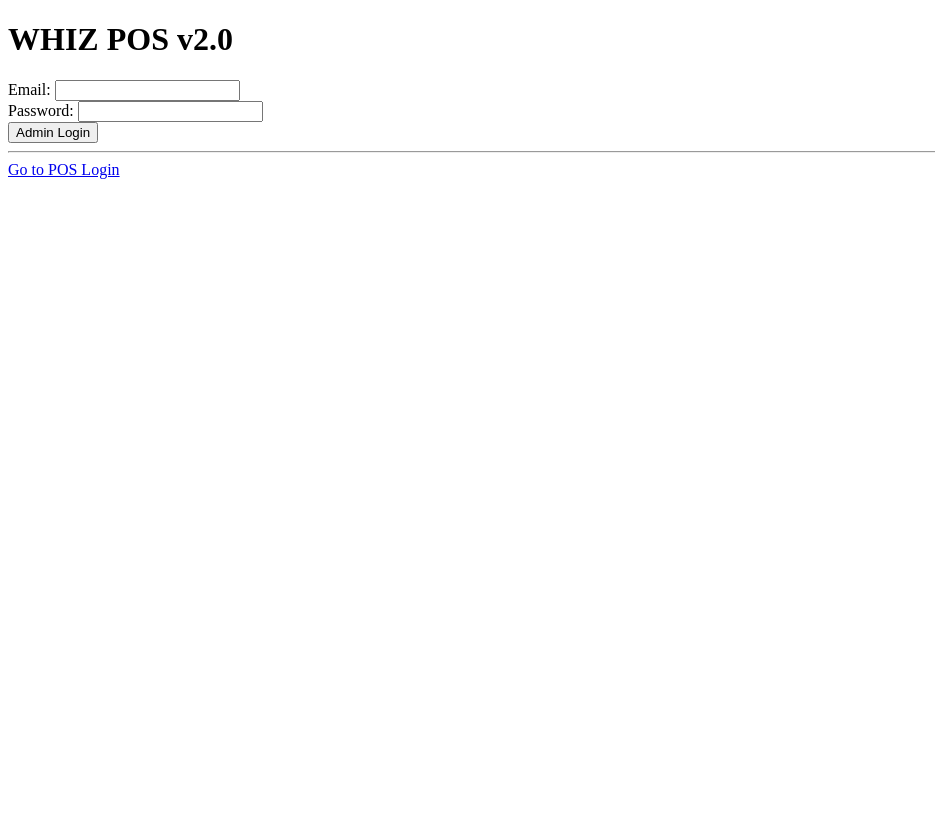
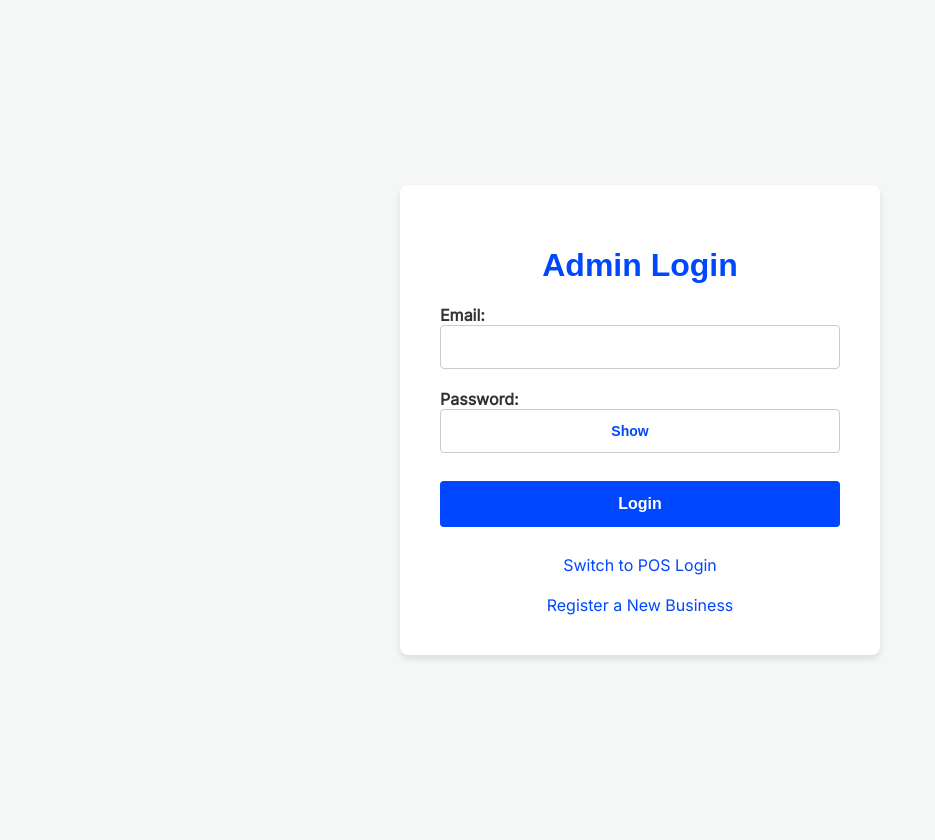
Before and after one commit to mburuwhiz/Whiz_POS, a Node server app: page /login in a window 1280 px wide. Shown: the whole page, without its empty margins (0-935 px from the left). Before the commit the page ends 179 px from the top, so only its background shows below. Run offline with Node 20, Linux system fonts and the light colour scheme; some libraries are stand-ins or nearby versions.

Commit message:
fix: Correct PIN validation and implement UI overhaul
This commit addresses user feedback by fixing a persistent PIN validation bug and implementing a significant user interface overhaul.

Key changes:
- **Bug Fix:** Corrected the HTML `pattern` attribute for all PIN input fields to `\d{4}`, ensuring that 4-digit PINs are now correctly validated.
- **UI Overhaul:**
  - Implemented a global stylesheet (`public/css/style.css`) with a professional design based on the specified deep royal blue and gold color scheme.
  - Redesigned all HTML pages (`login.html`, `pos-login.html`, `register-business.html`) to use the new styles for a modern and consistent look and feel.
  - Added "Show/Hide" buttons to all password, PIN, and registration code fields to improve usability, along with the necessary client-side JavaScript to power them.
- **Server-Side Validation:** Corrected the `User` model to use `minlength: 4` and `maxlength: 4` for robust server-side validation of PINs.

```diff
--- /dev/null
+++ b/public/css/style.css
@@ -0,0 +1,109 @@
+:root {
+    --primary-color: #0047FF; /* Deep Royal Blue */
+    --accent-color: #FFD700; /* Gold */
+    --text-color: #333;
+    --bg-color: #f4f7f6;
+    --container-bg: #ffffff;
+    --border-radius: 8px;
+    --box-shadow: 0 4px 6px rgba(0, 0, 0, 0.1);
+}
+
+body {
+    font-family: 'Inter', sans-serif;
+    background-color: var(--bg-color);
+    color: var(--text-color);
+    margin: 0;
+    padding: 20px;
+    display: flex;
+    justify-content: center;
+    align-items: center;
+    min-height: 100vh;
+}
+
+h1, h2 {
+    font-family: 'Poppins Bold', sans-serif;
+    color: var(--primary-color);
+    text-align: center;
+}
+
+.container {
+    background-color: var(--container-bg);
+    padding: 40px;
+    border-radius: var(--border-radius);
+    box-shadow: var(--box-shadow);
+    width: 100%;
+    max-width: 400px;
+}
+
+form {
+    display: flex;
+    flex-direction: column;
+    gap: 20px;
+}
+
+label {
+    font-weight: bold;
+    margin-bottom: 5px;
+}
+
+input[type="text"],
+input[type="email"],
+input[type="password"],
+select {
+    width: 100%;
+    padding: 12px;
+    border: 1px solid #ccc;
+    border-radius: 4px;
+    box-sizing: border-box;
+    font-size: 16px;
+}
+
+.password-wrapper {
+    position: relative;
+    display: flex;
+    align-items: center;
+}
+
+.password-wrapper input {
+    width: 100%;
+}
+
+.toggle-password {
+    position: absolute;
+    right: 10px;
+    background: none;
+    border: none;
+    cursor: pointer;
+    font-size: 14px;
+    color: var(--primary-color);
+}
+
+button {
+    background-color: var(--primary-color);
+    color: white;
+    padding: 14px 20px;
+    margin: 8px 0;
+    border: none;
+    cursor: pointer;
+    width: 100%;
+    border-radius: 4px;
+    font-size: 16px;
+    font-weight: bold;
+    transition: background-color 0.3s;
+}
+
+button:hover {
+    background-color: #0036cc;
+}
+
+a {
+    color: var(--primary-color);
+    text-decoration: none;
+    text-align: center;
+    display: block;
+    margin-top: 20px;
+}
+
+a:hover {
+    text-decoration: underline;
+}
--- a/src/server/index.js
+++ b/src/server/index.js
@@ -19,6 +19,9 @@ mongoose.connect(process.env.MONGO_URI)
 }).catch((err) => {
     console.error('Error connecting to MongoDB:', err);
 });
+
+// Serve static files from the 'public' directory
+app.use(express.static(path.join(__dirname, '../../public')));
 
 app.use(bodyParser.urlencoded({ extended: true }));
 app.use(bodyParser.json());
--- a/src/server/models/User.js
+++ b/src/server/models/User.js
@@ -20,7 +20,8 @@ const userSchema = new mongoose.Schema({
     pin: {
         type: String,
         required: true,
-        length: 4,
+        minlength: 4,
+        maxlength: 4,
     },
     business: {
         type: mongoose.Schema.Types.ObjectId,
--- a/src/server/views/login.html
+++ b/src/server/views/login.html
@@ -3,10 +3,13 @@
 <head>
     <meta charset="UTF-8">
     <meta name="viewport" content="width=device-width, initial-scale=1.0">
-    <title>WHIZ POS v2.0 - Login</title>
+    <title>WHIZ POS v2.0 - Admin Login</title>
+    <link rel="stylesheet" href="/css/style.css">
+    <link href="https://fonts.googleapis.com/css2?family=Poppins:wght@700&family=Inter&display=swap" rel="stylesheet">
 </head>
 <body>
-    <h1>WHIZ POS v2.0</h1>
+    <div class="container">
+        <h1>Admin Login</h1>
         <form id="login-form">
             <div>
                 <label for="email">Email:</label>
@@ -14,13 +17,16 @@
             </div>
             <div>
                 <label for="password">Password:</label>
+                <div class="password-wrapper">
                     <input type="password" id="password" name="password" required>
+                    <button type="button" class="toggle-password">Show</button>
                 </div>
-        <button type="submit">Admin Login</button>
+            </div>
+            <button type="submit">Login</button>
         </form>
-
-    <hr>
-    <a href="/pos-login">Go to POS Login</a>
+        <a href="/pos-login">Switch to POS Login</a>
+        <a href="/register-business">Register a New Business</a>
+    </div>
 
     <script>
         document.getElementById('login-form').addEventListener('submit', async (e) => {
@@ -44,6 +50,19 @@
                 alert(await response.text());
             }
         });
+
+        document.querySelectorAll('.toggle-password').forEach(button => {
+            button.addEventListener('click', () => {
+                const passwordInput = button.previousElementSibling;
+                if (passwordInput.type === 'password') {
+                    passwordInput.type = 'text';
+                    button.textContent = 'Hide';
+                } else {
+                    passwordInput.type = 'password';
+                    button.textContent = 'Show';
+                }
+            });
+        });
     </script>
 </body>
 </html>
```
Also changed, not shown: src/server/views/pos-login.html (+28 -3 lines), src/server/views/register-business.html (+29 -1 lines). Lines whose indentation alone changed are shown as unchanged.
